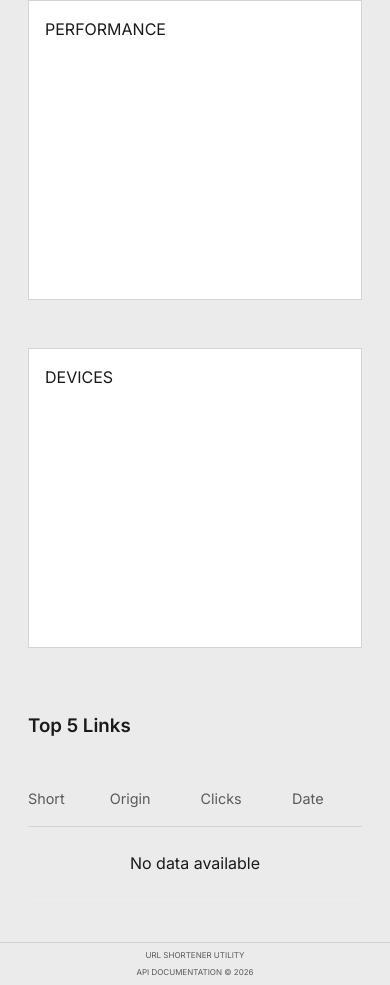
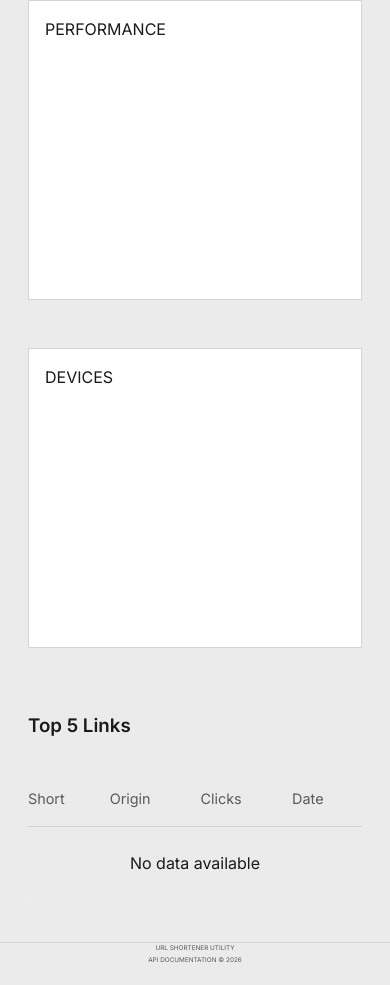
Before and after one commit to Sanjeev-IITD/url_shortener, a website: page src/public/analytics.html in a window 390 px wide. Shown: the part 587-1572 px from the top of the page. Drawn offline with nearby package versions, Linux system fonts and the light colour scheme; no server answers; a web font is replaced by a local one.

Commit message:
feat: add comprehensive styling for the URL shortener application.

```diff
--- a/src/public/styles.css
+++ b/src/public/styles.css
@@ -471,14 +471,14 @@ a {
 /* Footer
    ======================================== */
 .footer {
-    padding: 0.5rem 0;
+    padding: 0.25rem 0;
     border-top: 1px solid var(--border);
 }
 
 .footer-inner {
     display: flex;
     justify-content: space-between;
-    font-size: 0.55rem;
+    font-size: 0.5rem;
     text-transform: uppercase;
     color: var(--text-light);
 }
@@ -828,15 +828,15 @@ a {
     }
 
     .footer {
-        padding: 0.4rem 0;
+        padding: 0.08rem 0;
     }
 
     .footer-inner {
         flex-direction: column;
-        gap: 0.3rem;
+        gap: 0.15rem;
         align-items: center;
         text-align: center;
-        font-size: 0.5rem;
+        font-size: 0.4rem;
     }
 
     .copy-row {
```
